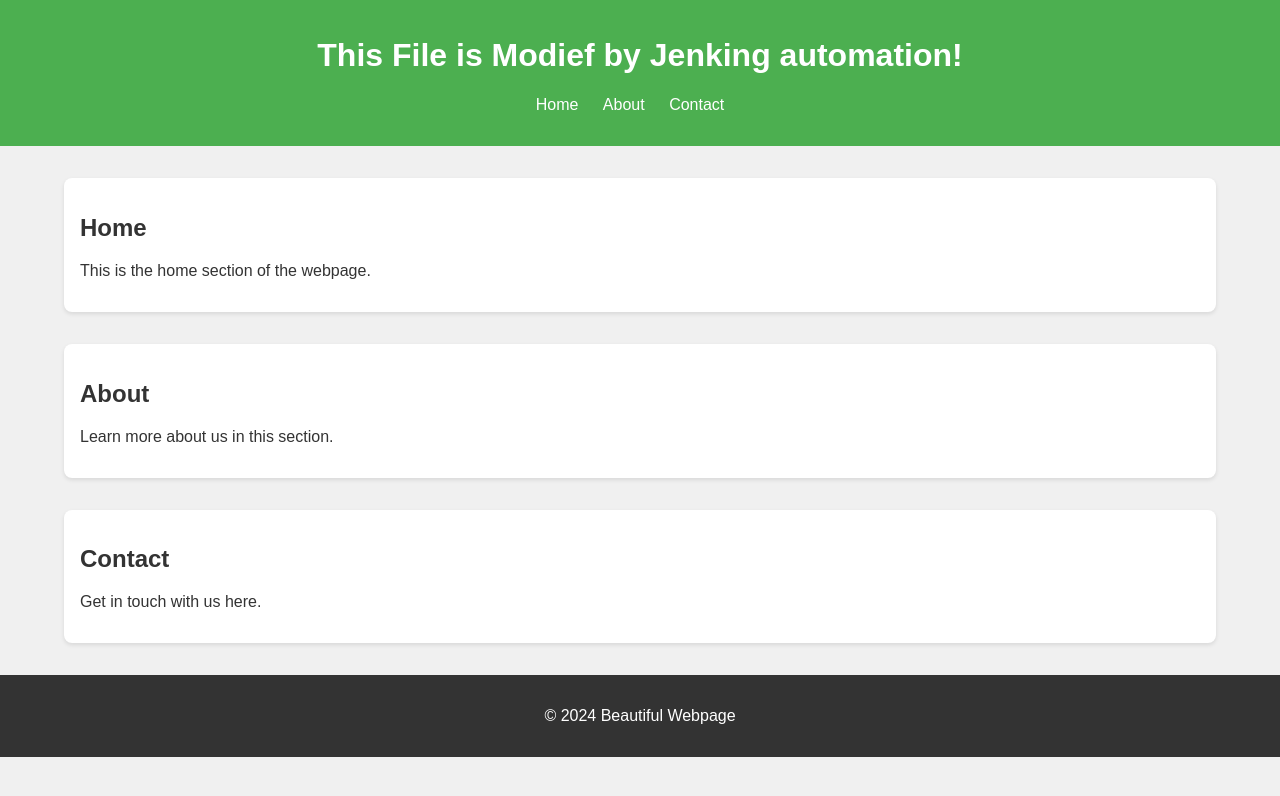
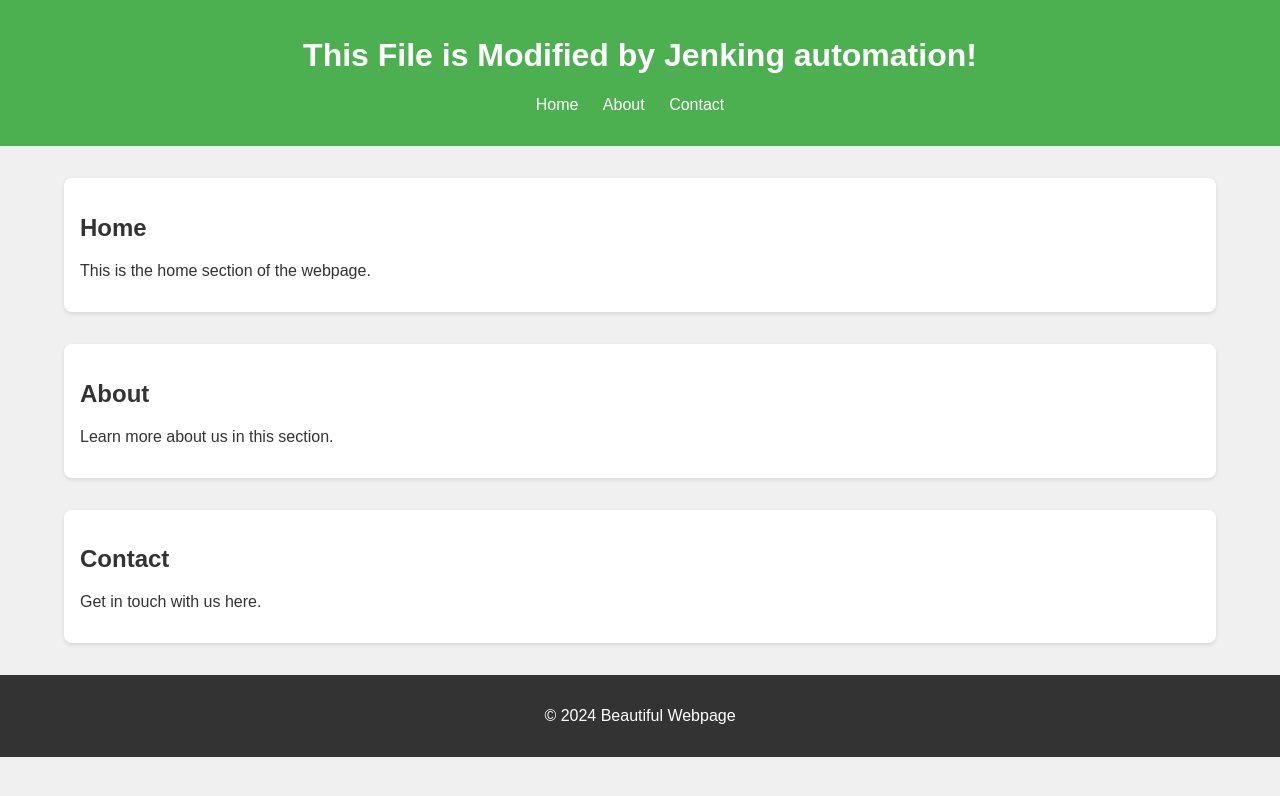
Before and after one commit to AmeerShaikh2MM21CS004/apache-test, a plain HTML site: page index.html in a window 1280 px wide. Drawn offline with Linux system fonts and the light colour scheme.

Commit message:
Update index.html

```diff
--- a/index.html
+++ b/index.html
@@ -51,7 +51,7 @@
 </head>
 <body>
     <header>
-        <h1>This File is Modief by Jenking automation!</h1>
+        <h1>This File is Modified by Jenking automation!</h1>
         <nav>
             <ul>
                 <li><a href="#home">Home</a></li>
```
